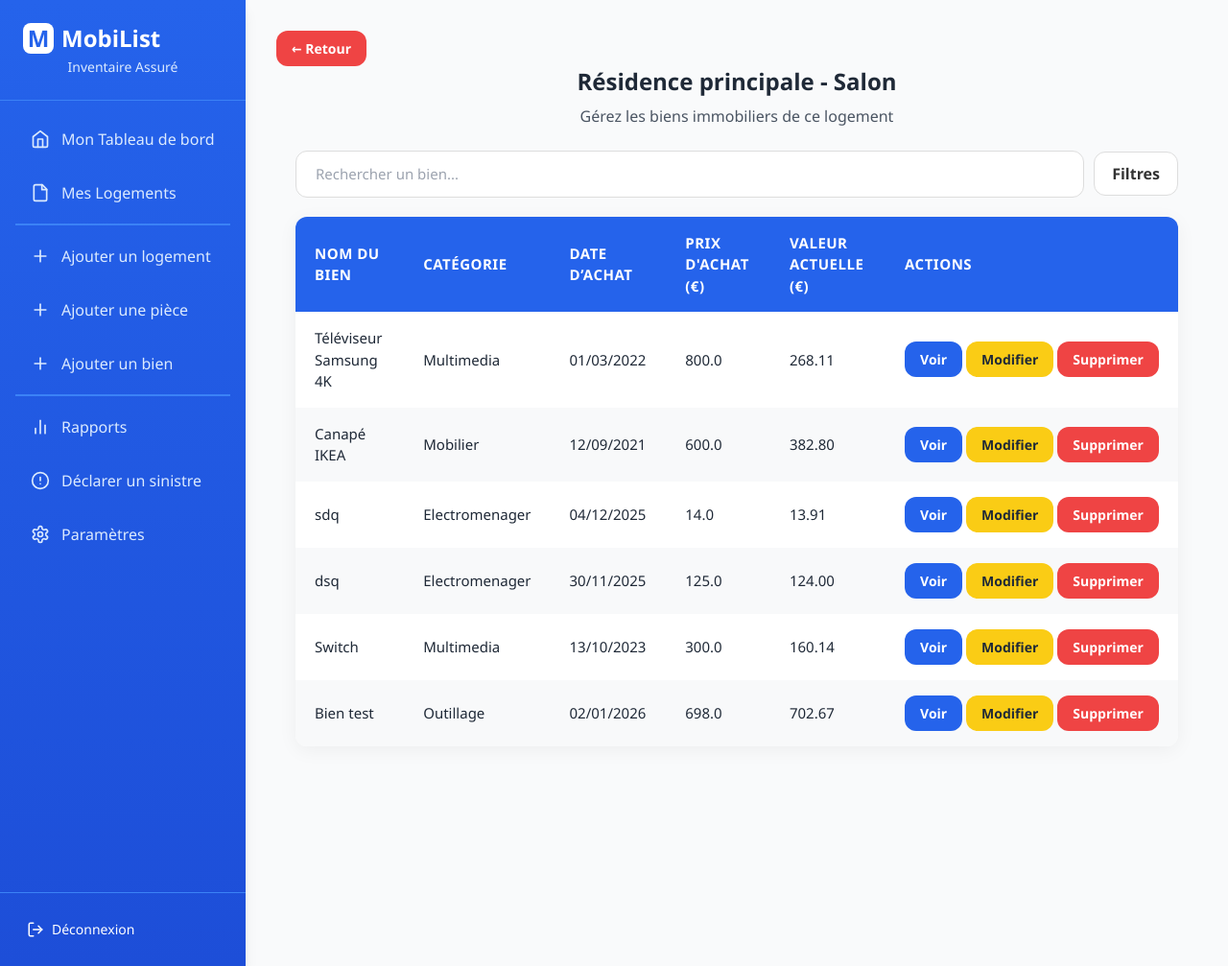
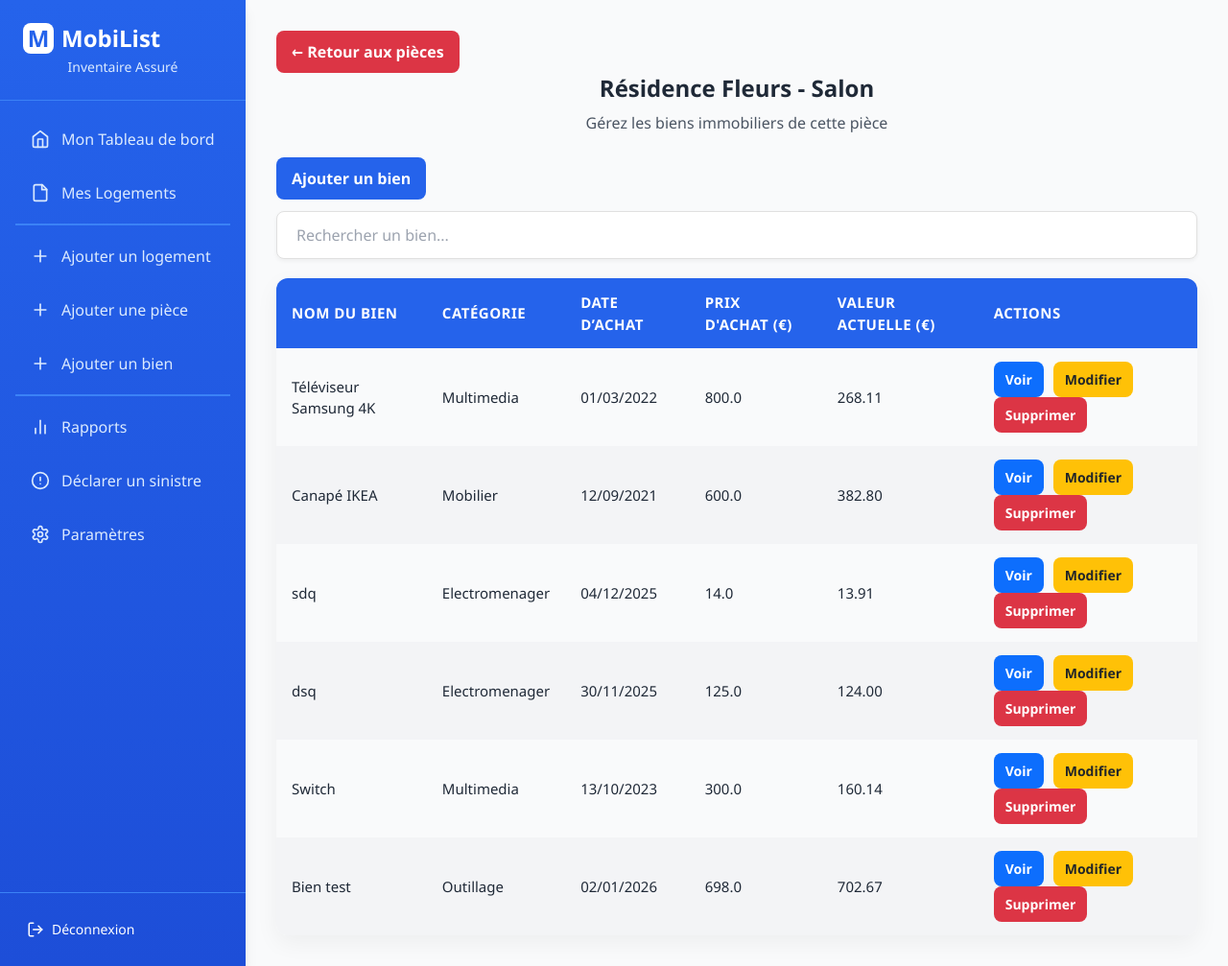
Before and after one commit to Y46ne/SAE_Projet_etudiant, a Flask app: page /piece/1/biens/ in a window 1280 px wide. Shown: the whole page at 96% size. Run offline with Flask 3, Linux system fonts and the light colour scheme; a user stored in the database is signed in; some libraries are stand-ins or nearby versions.

Commit message:
amélioration globale du html/css/js

```diff
--- a/monApp/static/css/gestion_bien.css
+++ /dev/null
@@ -1,231 +0,0 @@
-* {
-    margin: 0;
-    padding: 0;
-    box-sizing: border-box;
-}
-
-body {
-    font-family: 'Segoe UI', Tahoma, Geneva, Verdana, sans-serif;
-    background-color: #f5f6fa;
-    color: #1f2937;
-}
-
-h1 {
-    font-size: 32px;
-    font-weight: 700;
-    color: #2563eb;
-    text-align: center;
-    margin-bottom: 8px;
-}
-
-p {
-    font-size: 16px;
-    color: #374151;
-    text-align: center;
-    margin-bottom: 30px;
-}
-
-.main-content {
-    max-width: 1750px;
-    margin: 0 auto;
-    padding: 0 20px;
-}
-
-.search-filter {
-    display: flex;
-    gap: 10px;
-    margin-bottom: 20px;
-    align-items: center;
-}
-
-.search-filter input {
-    flex: 1;
-    padding: 12px 20px;
-    border: 1px solid #ddd;
-    border-radius: 12px;
-    font-size: 15px;
-    outline: none;
-    transition: border-color 0.2s;
-}
-
-.search-filter input:focus {
-    border-color: #2563eb;
-}
-
-#filterBtn {
-    padding: 10px 18px;
-    border: 1px solid #ddd;
-    background-color: #fff;
-    color: #333;
-    border-radius: 12px;
-    font-weight: 600;
-    cursor: pointer;
-    transition: all 0.3s ease;
-}
-
-#filterBtn:hover {
-    background-color: #f0f0f0;
-}
-
-#biensTable {
-    width: 100%;
-    border-collapse: collapse;
-    border-radius: 12px;
-    overflow: hidden;
-    box-shadow: 0 4px 20px rgba(0,0,0,0.05);
-    background-color: #fff;
-}
-
-#biensTable th, #biensTable td {
-    padding: 16px 20px;
-    text-align: left;
-    font-size: 15px;
-}
-
-#biensTable th {
-    background-color: #2563eb;
-    color: #fff;
-    font-weight: 600;
-    text-transform: uppercase;
-    letter-spacing: 0.5px;
-}
-
-#biensTable tbody tr:nth-child(even) {
-    background-color: #f8f9fa;
-}
-
-#biensTable tbody tr:hover {
-    background-color: #e0e7ff;
-    transition: background-color 0.3s ease;
-}
-
-#biensTable td {
-    color: #1f2937;
-}
-
-#biensTable td:last-child {
-    white-space: nowrap;
-}
-
-.btn {
-    padding: 8px 16px;
-    border-radius: 12px;
-    font-weight: 600;
-    font-size: 14px;
-    border: none;
-    cursor: pointer;
-    text-decoration: none;
-    display: inline-block;
-    transition: all 0.3s ease;
-}
-
-.btn-info {
-    background-color: #2563eb;
-    color: #fff;
-}
-
-.btn-info:hover {
-    background-color: #1d4ed8;
-}
-
-.btn-warning {
-    background-color: #facc15;
-    color: #1f2937;
-}
-
-.btn-warning:hover {
-    background-color: #eab308;
-}
-
-.btn-danger {
-    background-color: #ef4444;
-    color: #fff;
-}
-
-.btn-danger:hover {
-    background-color: #dc2626;
-}
-
-.status {
-    padding: 6px 14px;
-    border-radius: 20px;
-    font-weight: 600;
-    font-size: 13px;
-    display: inline-block;
-    text-align: center;
-    min-width: 80px;
-}
-
-.status.bon {
-    background-color: #d4edda;
-    color: #155724;
-}
-
-.status.acceptable {
-    background-color: #fff3cd;
-    color: #856404;
-}
-
-.status.use {
-    background-color: #f8d7da;
-    color: #721c24;
-}
-
-.alert {
-    padding: 1rem;
-    border-radius: 0.5rem;
-    margin-bottom: 1rem;
-    font-weight: 500;
-}
-.alert-success {
-    background: #d1fae5;
-    color: #065f46;
-}
-.alert-danger {
-    background: #fee2e2;
-    color: #991b1b;
-}
-.alert-warning {
-    background: #fef9c3;
-    color: #92400e;
-}
-
-#biensTable tbody tr td[colspan] {
-    text-align: center;
-    padding: 40px;
-    color: #999;
-    font-style: italic;
-}
-
-@media (max-width: 768px) {
-    .search-filter {
-        flex-direction: column;
-        align-items: stretch;
-    }
-
-    #biensTable th, #biensTable td {
-        padding: 12px 10px;
-        font-size: 14px;
-    }
-
-    .btn {
-        font-size: 13px;
-        padding: 6px 12px;
-    }
-
-    .status {
-        font-size: 12px;
-        padding: 4px 10px;
-        min-width: 60px;
-    }
-}
-
-@media (max-width: 480px) {
-    .main-content {
-        overflow-x: auto;
-    }
-
-    #biensTable {
-        min-width: 700px;
-    }
-}
--- a/monApp/static/css/mes_logements.css
+++ b/monApp/static/css/logement_piece_bien.css
@@ -180,12 +180,10 @@ p {
 
 .btn i {
     margin-left: 10px;
-
     border-left: 1px solid rgba(255, 255, 255, 0.5);
-
     padding-left: 10px;
-
-    line-height: 1;
+    line-height: inherit;
+    vertical-align: middle;
 }
 
 .btn-warning i {
@@ -210,3 +208,24 @@ p {
     background: #fef9c3;
     color: #92400e;
 }
+
+.search-filter {
+    margin-bottom: 20px;
+}
+
+.search-filter input {
+    width: 100%;
+    padding: 12px 20px;
+    border: 1px solid #e0e0e0;
+    border-radius: 8px;
+    font-size: 16px;
+    transition: all 0.3s ease;
+    background-color: #fff;
+    box-shadow: 0 2px 4px rgba(0,0,0,0.05);
+}
+
+.search-filter input:focus {
+    border-color: #3498db;
+    box-shadow: 0 0 0 3px rgba(52, 152, 219, 0.2);
+    outline: none;
+}
--- /dev/null
+++ b/monApp/static/js/searchTable.js
@@ -0,0 +1,22 @@
+/**
+ * Active la recherche dynamique sur un tableau HTML.
+ * @param {string} inputId - L'ID du champ de recherche (input text).
+ * @param {string} tableId - L'ID du tableau à filtrer.
+ */
+function setupTableSearch(inputId, tableId) {
+    const input = document.getElementById(inputId);
+    const table = document.getElementById(tableId);
+
+    if (!input || !table) return;
+
+    input.addEventListener('keyup', function () {
+        const filter = this.value.toLowerCase();
+        // On cible uniquement les lignes du corps du tableau (tbody)
+        const rows = table.querySelectorAll('tbody tr');
+
+        rows.forEach(row => {
+            const text = row.textContent.toLowerCase();
+            row.style.display = text.includes(filter) ? '' : 'none';
+        });
+    });
+}
--- a/monApp/templates/gestion_bien.html
+++ b/monApp/templates/gestion_bien.html
@@ -3,18 +3,26 @@
 {% block title %}Mes Biens{% endblock %}
 
 {% block head %}
-<link rel="stylesheet" href="{{ url_for('static', filename='css/gestion_bien.css') }}">
+<link rel="stylesheet" href="{{ url_for('static', filename='css/logement_piece_bien.css') }}">
 {% endblock %}
 
 {% block content %}
 <div class="p-8">
-    <a href="javascript:history.back()" class="btn btn-danger">
-        ← Retour
+    <a href="{{ url_for('view_logement_pieces', id=piece.id_logement) }}" class="btn btn-danger">
+        ← Retour aux pièces
     </a>
     <h1 class="text-2xl font-bold text-gray-800 mb-2">
-        Résidence principale - Salon
+        {{ piece.logement.nom_logement }} - {{ piece.nom_piece }}
     </h1>
-    <p class="text-gray-600 mb-6">Gérez les biens immobiliers de ce logement</p>
+    <p class="text-gray-600 mb-6">Gérez les biens immobiliers de cette pièce</p>
+    {% if current_user.is_authenticated %}
+    <a href="{{ url_for('ajouter_bien', piece_id=piece.id_piece) }}" class="btn btn-success mb-3">Ajouter un bien</a>
+    {% endif %}
+
+    <div class="main-content">
+        <div class="search-filter">
+            <input type="text" placeholder="Rechercher un bien..." id="searchInput">
+        </div>
     {% with messages = get_flashed_messages(with_categories=true) %}
       {% if messages %}
         {% for category, message in messages %}
@@ -22,12 +30,7 @@
         {% endfor %}
       {% endif %}
     {% endwith %}
-    <div class="main-content">
-        <div class="search-filter">
-            <input type="text" placeholder="Rechercher un bien..." id="searchInput">
-            <button id="filterBtn">Filtres</button>
-        </div>
-        <table id="biensTable">
+        <table id="piecesTable" class="table table-striped table-bordered table-hover">
             <thead>
                 <tr>
                     <th>Nom du bien</th>
@@ -47,18 +50,19 @@
                     <td>{{ bien.prix_achat }}</td>
                     <td>{{ '%.2f' % (bien.valeur_actuelle or bien.calculer_valeur_actuelle() or 0) }}</td>
                     <td>
-                        <a href="{{ url_for('detail_bien', id=bien.id_bien) }}" class="btn btn-info" title="Voir">
-                            Voir
-                        </a>
-                        <a href="{{ url_for('modifier_bien', bien_id=bien.id_bien) }}" class="btn btn-sm btn-warning" title="Modifier">
-                            Modifier
-                        </a>
+                    <div class="task-controls">
+                    <a href="{{ url_for('detail_bien', id=bien.id_bien) }}" class="btn btn-info" title="Voir détails">
+                                Voir
+                            </a>
+                            <a href="{{ url_for('modifier_bien', bien_id=bien.id_bien) }}" class="btn btn-warning" title="Modifier">
+                                Modifier
+                            </a>
                         <form action="{{ url_for('supprimer_bien', bien_id=bien.id_bien) }}" method="post" style="display:inline;">
-                            <button type="submit" class="btn btn-danger"
-                                    onclick="return confirm('Êtes-vous sûr de vouloir supprimer ce bien ?');">
+                      <button type="submit" class="btn btn-danger" onclick="return confirm('Êtes-vous sûr de vouloir supprimer cette pièce ? Cela supprimera également tous les biens associés.');">
                                 Supprimer
                             </button>
                         </form>
+                    </div>
                     </td>
                 </tr>
                 {% else %}
@@ -73,14 +77,10 @@
     </div>
 </div>
 
+<script src="{{ url_for('static', filename='js/searchTable.js') }}"></script>
 <script>
-document.getElementById('searchInput').addEventListener('keyup', function () {
-    let filter = this.value.toLowerCase();
-    let rows = document.querySelectorAll('#biensTable tbody tr');
-    rows.forEach(row => {
-        let text = row.textContent.toLowerCase();
-        row.style.display = text.includes(filter) ? '' : 'none';
+    document.addEventListener('DOMContentLoaded', function() {
+        setupTableSearch('searchInput', 'piecesTable');
     });
-});
 </script>
 {% endblock %}
```
Also changed, not shown: monApp/templates/logement_pieces.html (+26 -7 lines), monApp/templates/login.html (+2 -16 lines), monApp/templates/mes_logements.html (+14 -2 lines), monApp/togglePassword.js (deleted, +0 -10 lines), monApp.db, 1 other file.
